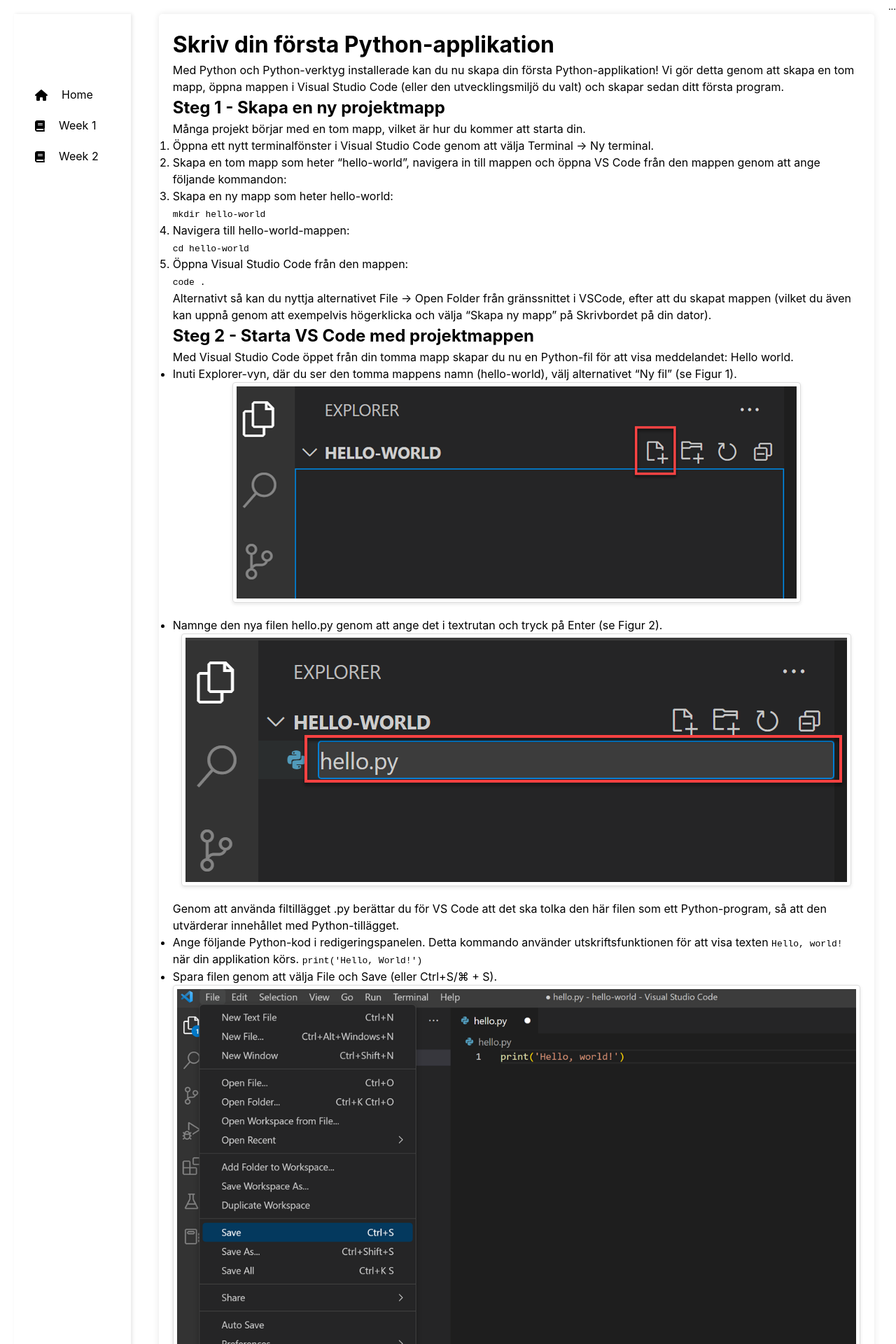
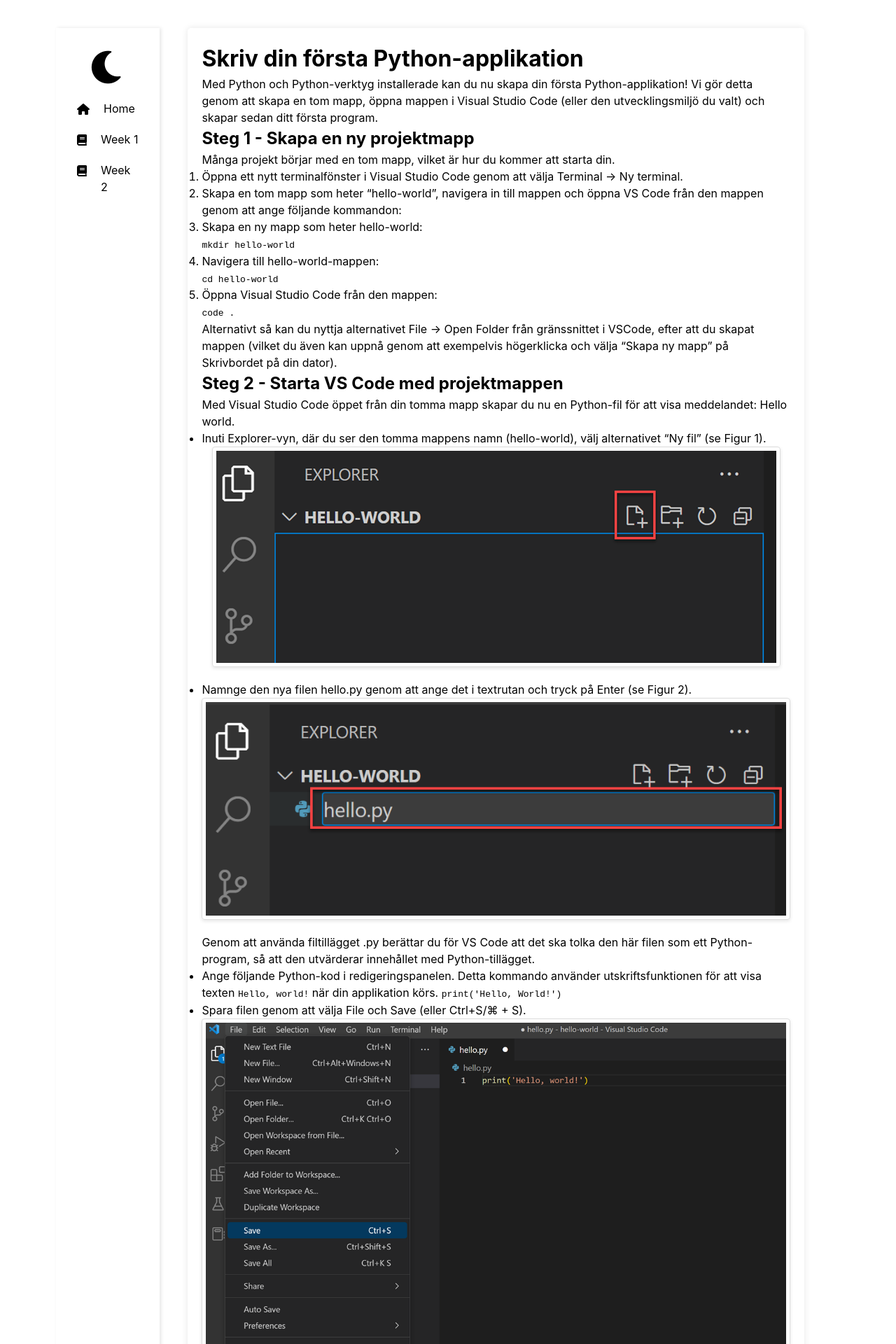
Before and after one commit to noitaloiv/fundamentalPython, a Jekyll site: the page built from week1/first_app.md, in a window 1280 px wide. Shown: the top 1920 px of the page at 70% size. Built offline with Jekyll 4.4.1, drawn with Linux system fonts in a browser that asks for light colours; a style sheet for code colours, icons or effects is not loaded.

Commit message:
Update style.css

```diff
--- a/assets/css/style.css
+++ b/assets/css/style.css
@@ -42,12 +42,13 @@ body[data-theme='dark'] .dropdown-content {
 /* Light mode icon */
 body[data-theme='light'] #theme-icon {
   content: "\f186"; /* FontAwesome moon icon */
-  color: white;
+  color: black;
 }
 
 /* Dark mode icon */
 body[data-theme='dark'] #theme-icon {
   content: "\f185"; /* FontAwesome sun icon */
+  color: white;
 }
 
 body {
@@ -100,14 +101,6 @@ pre {
   padding: 10px 20px;
   border-radius: 20px;
 }
-
-/*@media (prefers-color-scheme: dark) {
-  pre {
-    background-color: #000; /* Darker background for dark mode */
-    color: #FFF; /* Lighter text color for dark mode */
-    /* Add other dark mode specific styling as needed */
-  }
-}*/
 
 header, main, footer {
     max-width: 1200px;
@@ -294,7 +287,7 @@ img {
 /* Dropdown Content (Hidden by default) */
 .dropdown-content {
     display: none;
-    position: absolute;
+    /*position: absolute; */
     min-width: 160px;
     box-shadow: 0px 8px 16px 0px rgba(0,0,0,0.2);
     z-index: 1;
```
